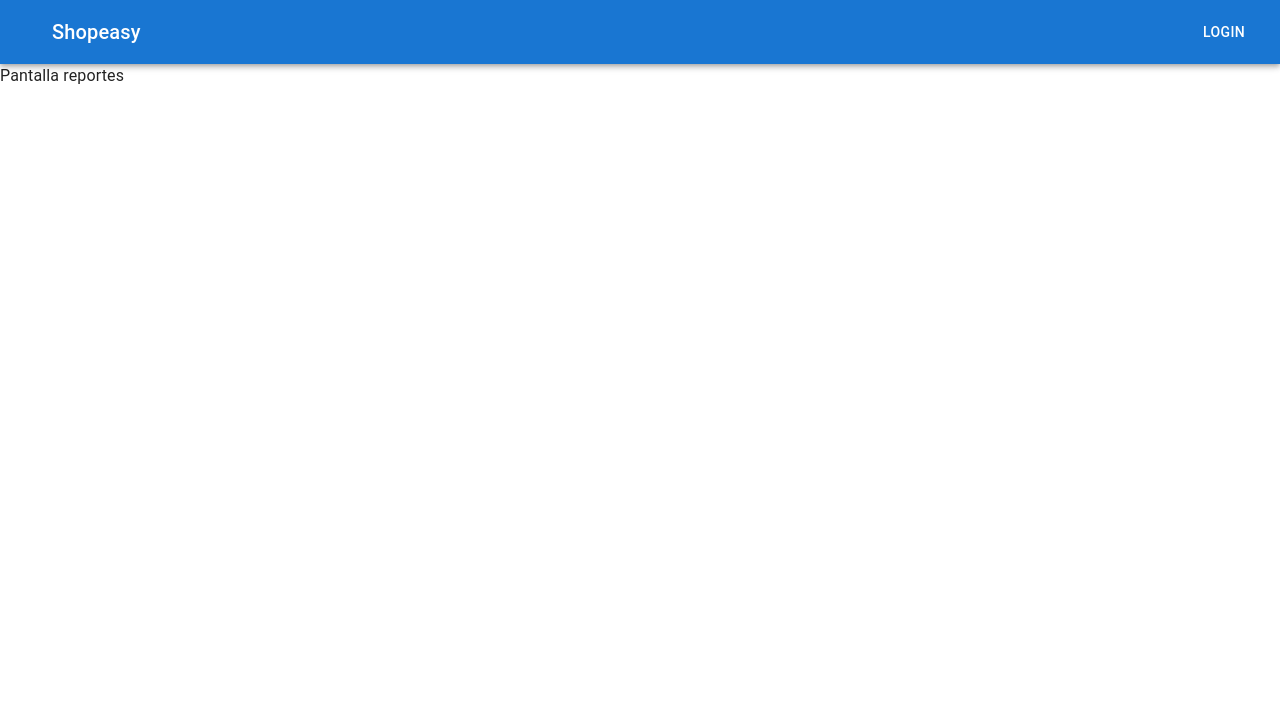
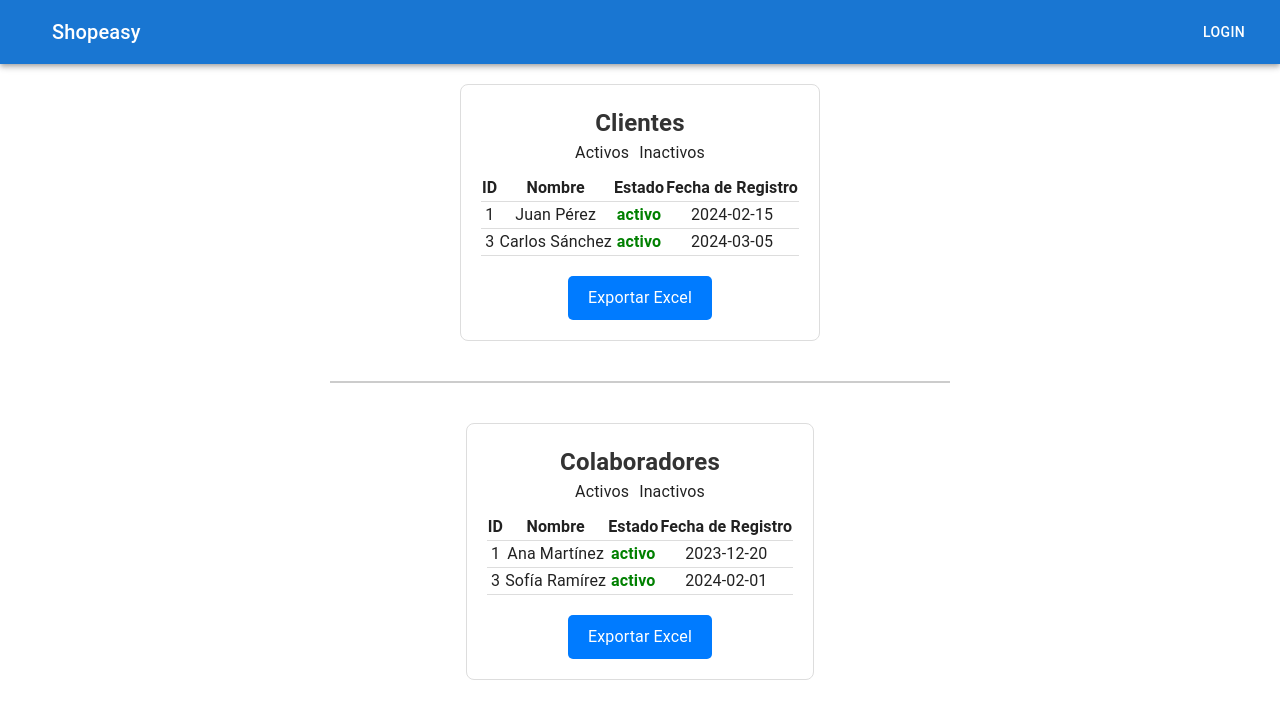
Before and after one commit to Dxnium/grupo4, a Next.js app: page /admin/reportes in a window 1280 px wide. Shown: the top 718 px of the page. Built offline with nearby package versions, Linux system fonts and the light colour scheme.

Commit message:
Update page.tsx

```diff
--- a/src/app/(routes)/admin/reportes/page.tsx
+++ b/src/app/(routes)/admin/reportes/page.tsx
@@ -1,7 +1,68 @@
+"use client"
+import { useState } from "react";
+
+interface Item {
+  id: number;
+  nombre: string;
+  estado: "activo" | "inactivo";
+  fecha: string;
+}
+
+const clientes: Item[] = [
+  { id: 1, nombre: "Juan Pérez", estado: "activo", fecha: "2024-02-15" },
+  { id: 2, nombre: "María López", estado: "inactivo", fecha: "2024-01-10" },
+  { id: 3, nombre: "Carlos Sánchez", estado: "activo", fecha: "2024-03-05" },
+];
+
+const colaboradores: Item[] = [
+  { id: 1, nombre: "Ana Martínez", estado: "activo", fecha: "2023-12-20" },
+  { id: 2, nombre: "Luis Gómez", estado: "inactivo", fecha: "2024-01-25" },
+  { id: 3, nombre: "Sofía Ramírez", estado: "activo", fecha: "2024-02-01" },
+];
+
+function Lista({ data, tipo }: { data: Item[]; tipo: string }) {
+  const [filtro, setFiltro] = useState<"activo" | "inactivo">("activo");
+
+  return (
+    <div style={{ padding: "20px", maxWidth: "600px", margin: "auto", border: "1px solid #ddd", borderRadius: "8px" }}>
+      <h2 style={{ textAlign: "center", fontSize: "24px", fontWeight: "bold", color: "#333" }}>{tipo}</h2>
+      <div>
+        <button onClick={() => setFiltro("activo")} style={{ marginRight: "10px" }}>Activos</button>
+        <button onClick={() => setFiltro("inactivo")}>Inactivos</button>
+      </div>
+      <table style={{ width: "100%", marginTop: "10px", borderCollapse: "collapse" }}>
+        <thead>
+          <tr style={{ borderBottom: "1px solid #ddd" }}>
+            <th>ID</th>
+            <th>Nombre</th>
+            <th>Estado</th>
+            <th>Fecha de Registro</th>
+          </tr>
+        </thead>
+        <tbody>
+          {data.filter(item => item.estado === filtro).map((item: Item) => (
+            <tr key={item.id} style={{ borderBottom: "1px solid #ddd" }}>
+              <td>{item.id}</td>
+              <td>{item.nombre}</td>
+              <td style={{ color: item.estado === "activo" ? "green" : "red", fontWeight: "bold" }}>{item.estado}</td>
+              <td>{item.fecha}</td>
+            </tr>
+          ))}
+        </tbody>
+      </table>
+      <button style={{ marginTop: "20px", padding: "10px 20px", fontSize: "16px", background: "#007bff", color: "white", border: "none", borderRadius: "5px", cursor: "pointer" }}>
+        Exportar Excel
+      </button>
+    </div>
+  );
+}
+
 export default function Reportes() {
-    return (
-      <div>
-        <h1>Pantalla reportes</h1>
-      </div>
-    );
-  }
+  return (
+    <div style={{ padding: 20, display: 'grid', gap: 20, textAlign: 'center' }}>
+      <Lista data={clientes} tipo="Clientes" />
+      <hr style={{ width: "50%", margin: "20px auto", border: "1px solid #ccc" }} />
+      <Lista data={colaboradores} tipo="Colaboradores" />
+    </div>
+  );
+}
```
